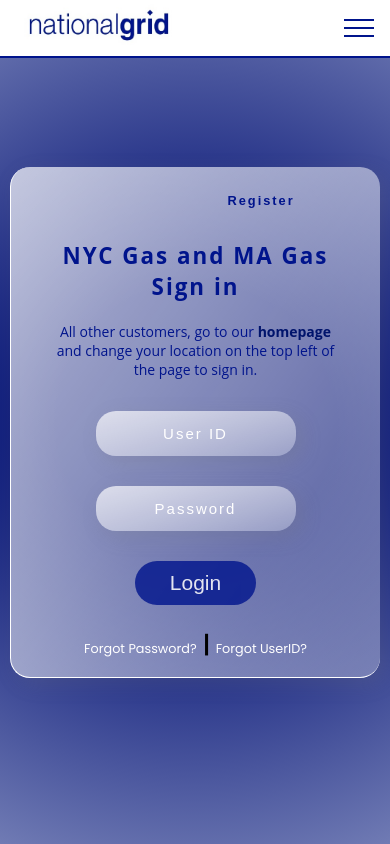
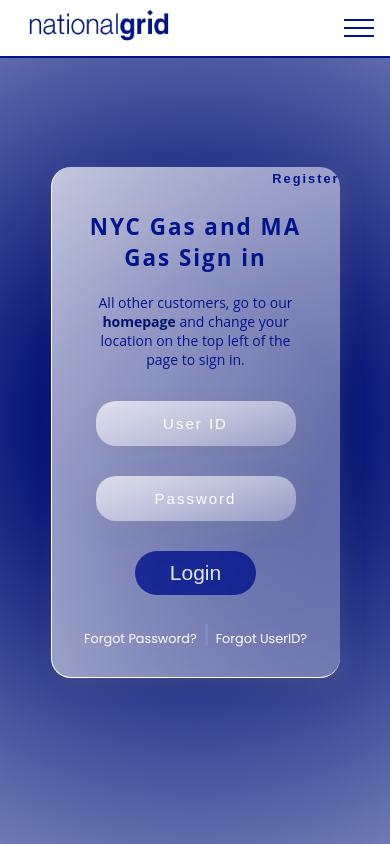
Before and after one commit to nirmaperera/NationalGridRedesign, a React (Create React App) app: page / in a window 390 px wide. Built offline with nearby package versions, Linux system fonts and the light colour scheme.

Commit message:
responsive fixes and handled login/register notifications

```diff
--- a/public/index.html
+++ b/public/index.html
@@ -9,7 +9,7 @@
   <link rel="preconnect" href="https://fonts.gstatic.com">
   <link href="https://fonts.googleapis.com/css2?family=Poppins:wght@300;400&display=swap" rel="stylesheet">
   <meta name="image" property="og:image" content="https://live.staticflickr.com/65535/50901452773_c83fb1b813_k.jpg" />
-  <meta name="viewport" content="width=device-width, initial-scale=1" />
+  <meta name="viewport" content="width=device-width, initial-scale=1.0, maximum-scale=1.0, user-scalable=no" />
   <meta name="theme-color" content="#000000" />
   <meta name="description" content="Web site created using create-react-app" />
   <!--
--- a/src/App.js
+++ b/src/App.js
@@ -8,11 +8,11 @@
 import ToggleLogin from "./components/credentials/ToggleLogin";
 import Dashboard from './components/dashboard/Dashboard';
 import Profile from './components/profile/Profile';
+import { NotificationContainer } from 'react-notifications';
 
 
 const App = (props) => {
 	return (
-
 		<BrowserRouter>
 			<Navigation />
 			<Switch>
@@ -21,6 +21,7 @@
 				<PrivateRoute exact path="/dashboard" component={Dashboard} isLogged={props.isLogged} />
 				<PrivateRoute exact path="/profile" component={Profile} isLogged={props.isLogged} />
 			</Switch>
+			<NotificationContainer />
 
 		</BrowserRouter>
 
--- a/src/components/account/payBill/ModalBill.js
+++ b/src/components/account/payBill/ModalBill.js
@@ -1,7 +1,7 @@
 import React, { Component } from 'react'
 import './modal.scss';
 import ConfirmPay from './ConfirmPay';
-import { NotificationContainer, NotificationManager } from 'react-notifications';
+import { NotificationManager } from 'react-notifications';
 import 'react-notifications/lib/notifications.css';
 
 
@@ -166,7 +166,6 @@
 
 					: null
 				}
-				<NotificationContainer />
 			</>
 
 
--- a/src/components/credentials/login/Login.js
+++ b/src/components/credentials/login/Login.js
@@ -2,6 +2,7 @@
 import { withRouter } from 'react-router-dom';
 import { connect } from 'react-redux';
 import { sign_in } from "../../../actions/authAction";
+import { NotificationManager } from 'react-notifications';
 
 import './login.scss';
 
@@ -9,18 +10,8 @@
 	state = {
 		userID: "",
 		password: "",
-		verify: "Invalid User ID or Password.",
-		showError: false,
-		visible: false,
 		isLogged: false
 	};
-
-	componentDidMount() {
-		const userID = localStorage.getItem('userID');
-		const password = localStorage.getItem('password');
-		console.log('the userID in local storage is', userID);
-		console.log('the password in local storae is', password);
-	}
 
 	handleUserInput = (event) => {
 		this.setState({ [event.target.name]: event.target.value });
@@ -32,22 +23,14 @@
 		const password = localStorage.getItem('password');
 
 		if ((userID !== this.state.userID) || (password !== this.state.password)) {
-			this.setState({
-				visible: true,
-				showError: true,
-				isLogged: false
-			})
+			this.setState({ isLogged: false })
 			this.inputUerID.value = "";
 			this.inputPassword.value = "";
+			NotificationManager.error('Invalid User ID or Password', 'Login Error',)
 		}
 		else {
-			console.log('username and password are correct! Logging in')
 			this.props.sign_in();
-			this.setState({
-				visible: false,
-				showError: false,
-				isLogged: true
-			})
+			this.setState({ isLogged: true })
 
 			this.props.history.push({
 				pathname: '/dashboard'
@@ -76,15 +59,13 @@
 				<div className="footer">
 					<input type="submit" className="btn" value="Login" onClick={this.handleSubmit} />
 					<div className="messageError">
-						{this.state.showError && (<input className="message-box" id="message" disabled={true} readOnly={true} value={this.state.verify} size="30" />)}
 					</div>
 					<div className="forgotCreds">
-						<a href="https://online.nationalgridus.com/forgetpass/KSE_Password.jsp">Forgot Password?</a>
+						<a href="/">Forgot Password?</a>
 						<span className="bold-line">  |  </span>
-						<a href="https://online.nationalgridus.com/forgetpass/KSE_userid.jsp">Forgot UserID?</a>
+						<a href="/">Forgot UserID?</a>
 					</div>
 				</div>
-
 			</form >
 		)
 	}
--- a/src/components/credentials/login/login.scss
+++ b/src/components/credentials/login/login.scss
@@ -14,7 +14,6 @@
 		position: absolute;
 		top: -100px;
 		left: 30px;
-
 	}
 
 	.bottomGrid{
@@ -25,8 +24,9 @@
 
 	.topGridRight{
 		position: absolute;
-    right: -200px;
-    top: -133px;
+		right: 0px;
+		top: -153px;
+		width: 300px;
 	}
 }
 
@@ -38,7 +38,7 @@
 		font-size: 24px;
 		font-family: "Open Sans", sans-serif;
 		color:$primary-blue;
-		padding: 0 20px;
+		padding: 20px 20px 0 20px;
 
 		h3{
 			letter-spacing: 2px;
@@ -65,6 +65,7 @@
 .bold-line{
 	font-weight: 900;
 	font-size:23px;
+	color:#808CC6;
 }
 
 a.homeLink{
@@ -81,6 +82,7 @@
 		-webkit-box-direction: normal;
 		-ms-flex-direction: column;
 		flex-direction: column;
+		width: 100%;
 
 		.form {
 			margin-top: 2em;
@@ -124,7 +126,7 @@
 
 						}
 						::placeholder{
-							color: #fff;;
+							color: white;
 						}
 }
 
@@ -185,19 +187,21 @@
 	overflow: hidden;
 	border-left: 1px solid white;
 	border-bottom: 1px solid white;
+	width: 45em;
 }
 
 
 button.flipbtn{
 	display: flex;
     align-self: flex-end;
-	padding:32px;
+    justify-content: flex-end;
+    height: 20px;
     cursor: pointer;
     border-top-right-radius: 20px;
     transition: all 0.5s ease;
     background: transparent;
     border: none;
-	color:$primary-blue;
+    color: #00148c;
     font-size: 0.8rem;
     font-weight: 600;
     letter-spacing: 2px;
@@ -206,7 +210,7 @@
 
 
 .flipbtn:hover{
-	box-shadow: inset 3px -1px 6px 2px rgba(122, 122, 122, 0.212);
+	color:#808CC6;
 }
 
 
@@ -281,7 +285,8 @@
 			font-size: 1.4rem;
 		}
 		.glassContainer{
-			margin:10px;
+			margin:0 auto;
+			width: 18em;
 		}
 	}
 	.forgotCreds a{
--- a/src/components/credentials/register/register.scss
+++ b/src/components/credentials/register/register.scss
@@ -15,8 +15,12 @@
 .form-group-reg {
 	display: flex;
 	flex-direction: row;
-	align-items: flex-start;
-	width: 70%;
+	width: 100%;
+	justify-content: space-evenly;
+	.form-row-reg{
+		width: 40%;
+		align-items: center;
+	}
 
 	input[type=password],input[type=text], input[type=number],input[type=email]{
 		-webkit-appearance: none;
@@ -30,13 +34,14 @@
 		width: 80%;
 		letter-spacing: 2px;
 		margin-bottom: 35px;
-		margin-right: 250px;
 		font-size: 10px;
 		background: linear-gradient(to right bottom, rgba(255, 255, 255, 0.7), rgba(255, 255, 255, 0.3));
 		border-radius: 20px;
 		padding: 10px 0 10px 0px;
 		box-shadow: 6px 6px 20px rgba(122, 122, 122, 0.212);
 		text-align: center;
+
+
 
 	}
 	::placeholder{
@@ -90,9 +95,9 @@
 	}
 
 	.form-group-reg input[type=password], .form-group-reg input[type=text], .form-group-reg input[type=number], .form-group-reg input[type=email]{
-		margin-right:120px;
 		font-size:1.5vw;
 		font-weight: bolder;
+		width: 100%;
 	}
 
 	.form-row-reg select{
--- a/src/components/dashboard/dashboard.scss
+++ b/src/components/dashboard/dashboard.scss
@@ -375,6 +375,7 @@
 	.second-dash{
 		.second-dash-a{
 			margin-bottom: 20px;
+			border-radius: 20px;
 		}
 		.second-dash-a_sub{
 		display: flex;
--- a/src/components/navigation/Toolbar/Toolbar.js
+++ b/src/components/navigation/Toolbar/Toolbar.js
@@ -81,8 +81,8 @@
 		}
 		else {
 			return <ul>
-				<li className="home-links"><a href='https://online.nationalgridus.com/signup/KSE_feedback_pop.html'>Leave Feedback</a></li>
-				<li className="home-links"><a href='https://www.nationalgridus.com/contact-us'>Contact</a></li>
+				<li className="home-links"><a href='/'>Leave Feedback</a></li>
+				<li className="home-links"><a href='/'>Contact</a></li>
 			</ul>
 		}
 	}
--- a/src/components/profile/profile.scss
+++ b/src/components/profile/profile.scss
@@ -143,6 +143,7 @@
 
 	.signIn-creds{
 		font-size:3vw;
+		box-shadow: unset;
 
 		.edit-btn{
 			padding: 5px 10px;
@@ -154,14 +155,15 @@
 	}
 	.signIn-creds {
 		.signIn-cols{
-		flex-flow: column !important;
-		align-items: center;
+			flex-flow: column !important;
+			align-items: center;
+			margin: 20px 0;
 	}
 	.profile-group{
 		max-width: 250px;
 		min-width: 250px;
 		padding:10px;
-		margin-bottom:20px;
+		margin-bottom:50px;
 		 input{
 			font-size: 1rem;
 		}
```
Also changed, not shown: src/components/credentials/register/Register.js (+21 -38 lines). Lines whose indentation alone changed are shown as unchanged.
